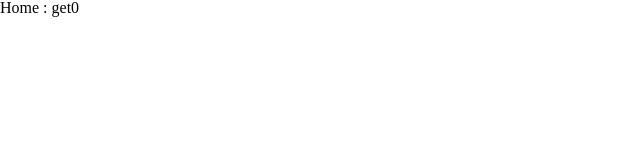
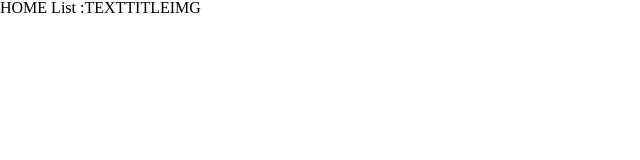
Before and after one commit to jo-duchan/portfolio-editor, a React (Create React App) app: page / in a window 1280 px wide. Shown: the top 160 px of the page, without its empty margins (0-640 px from the left). Built offline with nearby package versions, Linux system fonts and the light colour scheme.

Commit message:
Assign Component로 타입에 맞게 분기, DummyData 고도화

```diff
--- a/src/App.tsx
+++ b/src/App.tsx
@@ -6,21 +6,45 @@ import { GlobalStyle } from "styles/common";
 import Home from "pages/Home";
 import Edit from "pages/Edit";
 
-const dummyData = [
+// Type
+import { ContentList } from "type/contentDataType";
+
+const dummyData: ContentList = [
   {
     id: "get0",
-    tag: "p",
-    content: "Create First Component",
+    sort: "TEXT",
+    content: {
+      text: "",
+      url: "",
+    },
+    option: {
+      size: "L",
+      margin: "NONE",
+    },
   },
   {
     id: "get1",
-    tag: "p",
-    content: "Create Second Component",
+    sort: "TITLE",
+    content: {
+      text: "",
+      url: "",
+    },
+    option: {
+      size: "S",
+      margin: "NONE",
+    },
   },
   {
     id: "get2",
-    tag: "p",
-    content: "Create Third Component",
+    sort: "IMG",
+    content: {
+      text: "",
+      url: "",
+    },
+    option: {
+      size: "S",
+      margin: "NONE",
+    },
   },
 ];
 
--- /dev/null
+++ b/src/components/Assign.tsx
@@ -0,0 +1,29 @@
+import React from "react";
+
+// Type
+import { ContentItem } from "type/contentDataType";
+
+interface Props {
+  data: ContentItem;
+}
+
+function Assign({ data }: Props) {
+  switch (data.sort) {
+    case "TITLE": {
+      return <>TITLE</>;
+    }
+    case "TEXT": {
+      return <>TEXT</>;
+    }
+    case "IMG": {
+      return <>IMG</>;
+    }
+    case "GAP": {
+      return <>GAP</>;
+    }
+    default:
+      return <>not found contents</>;
+  }
+}
+
+export default Assign;
--- a/src/pages/Home.tsx
+++ b/src/pages/Home.tsx
@@ -1,5 +1,8 @@
 import React from "react";
 import styled from "styled-components";
+
+// Components
+import Assign from "components/Assign";
 
 // Type
 import { ContentList } from "type/contentDataType";
@@ -9,7 +12,14 @@ interface Props {
 }
 
 function Home({ data }: Props) {
-  return <Container>Home : {data[0].id}</Container>;
+  return (
+    <Container>
+      HOME List :
+      {data.map((item) => (
+        <Assign key={item.id} data={item} />
+      ))}
+    </Container>
+  );
 }
 
 export default Home;
```
Also changed, not shown: src/type/contentDataType.ts (+14 -4 lines).
